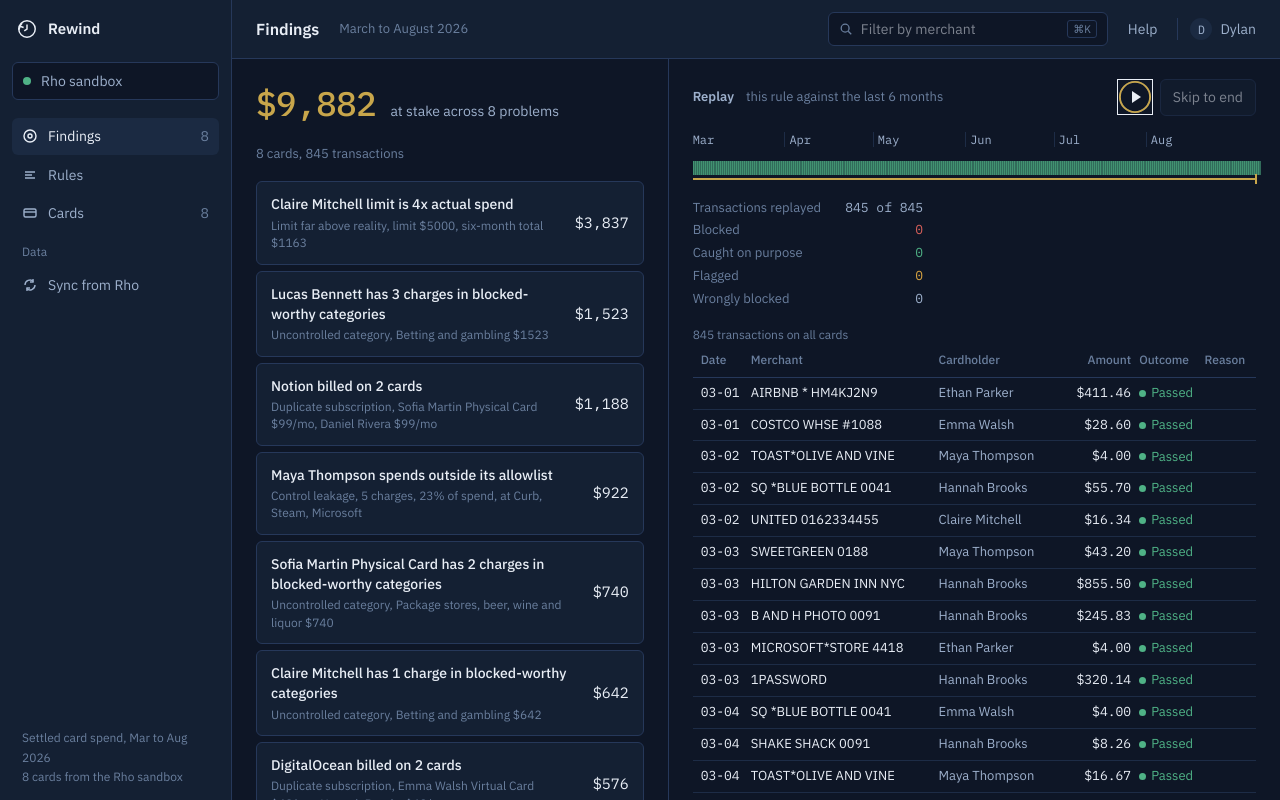
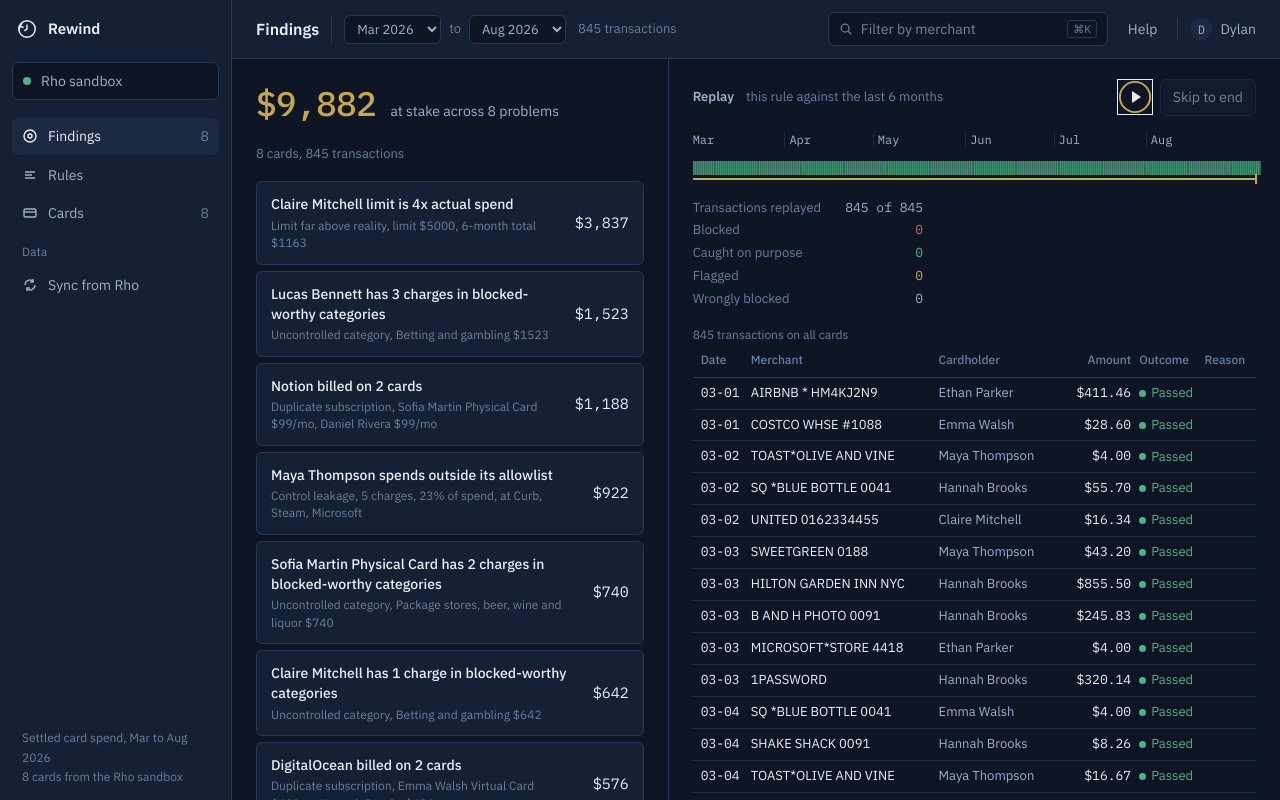
Before and after one commit to dynotics/Rewind, a Next.js app: page / in a window 1280 px wide. Built offline with nearby package versions, Linux system fonts and the light colour scheme.

Commit message:
date range filter

```diff
--- a/src/app/globals.css
+++ b/src/app/globals.css
@@ -240,9 +240,36 @@ select {
 }
 
 .top .range {
+  display: flex;
+  align-items: center;
+  gap: 8px;
+  padding-left: 12px;
+  border-left: 1px solid var(--line);
   color: var(--text-3);
   font-size: 13px;
-  margin-left: 8px;
+}
+
+.top .range select {
+  padding: 4px 8px;
+  border: 1px solid var(--line);
+  border-radius: 6px;
+  background: var(--canvas);
+  color: var(--text-2);
+  font-size: 13px;
+}
+
+.top .range select:hover {
+  border-color: var(--line-hover);
+}
+
+.top .range select:focus {
+  border-color: var(--brass);
+}
+
+.top .range .count {
+  padding-left: 4px;
+  font-variant-numeric: tabular-nums;
+  white-space: nowrap;
 }
 
 .top .search {
@@ -1411,6 +1438,10 @@ select {
     border-bottom: 1px solid var(--line);
   }
 
+  .top {
+    flex-wrap: wrap;
+  }
+
   .top .search {
     min-width: 0;
   }
--- a/src/app/page.tsx
+++ b/src/app/page.tsx
@@ -1,6 +1,6 @@
 "use client";
 
-import { useCallback, useMemo, useState } from "react";
+import { Suspense, useCallback, useMemo, useState } from "react";
 import merchantsData from "../../data/merchants.json";
 import { findings } from "../lib/findings";
 import { recommendedLimits } from "../lib/recommend";
@@ -10,7 +10,6 @@ import { CardsList } from "../components/CardsList";
 import { ChangePlan } from "../components/ChangePlan";
 import { FalsePositives } from "../components/FalsePositives";
 import { FindingsList } from "../components/FindingsList";
-import { rangeLabel } from "../components/format";
 import type { Option } from "../components/PolicyForm";
 import { ReplayPanel } from "../components/ReplayPanel";
 import { RulePanel } from "../components/RulePanel";
@@ -18,6 +17,7 @@ import { Sidebar, type View } from "../components/Sidebar";
 import { TopBar } from "../components/TopBar";
 import { TxnDrawer } from "../components/TxnDrawer";
 import { useDataset, type Dataset } from "../components/useDataset";
+import { txnsInRange, useMonthRange, type MonthRange } from "../components/useMonthRange";
 import { usePlayback } from "../components/usePlayback";
 import { neighbourException, scopeLabel, txnContext, useReplay } from "../components/useReplay";
 
@@ -55,7 +55,7 @@ function useInsights(data: Dataset) {
   return { found, recommendations };
 }
 
-export default function Home() {
+function Rewind() {
   const [view, setView] = useState<View>("findings");
   const [collapsed, setCollapsed] = useState(false);
   const [query, setQuery] = useState("");
@@ -74,9 +74,15 @@ export default function Home() {
     loadRule(NO_RULE);
     setOpenTxnId(null);
   });
-  const { found, recommendations } = useInsights(data);
+  const { months, range, setRange } = useMonthRange(data.txns);
+  const scoped = useMemo<Dataset>(() => ({ ...data, txns: txnsInRange(data.txns, range) }), [data, range]);
+  const pickRange = (next: MonthRange) => {
+    setRange(next);
+    playback.reset();
+  };
+  const { found, recommendations } = useInsights(scoped);
   const policy = rule.policy;
-  const replayed = useReplay({ data, merchants, policy, progress: playback.progress, filter, query });
+  const replayed = useReplay({ data: scoped, merchants, policy, progress: playback.progress, filter, query });
   const editPolicy = (next: Policy) => {
     setRule((current) => ({ ...current, policy: next }));
     playback.reset();
@@ -123,7 +129,15 @@ export default function Home() {
         onSync={toggleSource}
       />
       <div className="main">
-        <TopBar title={TITLES[view]} range={rangeLabel(replayed.months)} query={query} onQuery={setQuery} />
+        <TopBar
+          title={TITLES[view]}
+          months={months}
+          range={range}
+          onRange={pickRange}
+          txnCount={scoped.txns.length}
+          query={query}
+          onQuery={setQuery}
+        />
         <div className="body">
           <section className="col left">
             <div className="pad">
@@ -134,7 +148,7 @@ export default function Home() {
                     selectedId={rule.id}
                     onSelect={(finding) => loadRule({ policy: finding.suggested, origin: finding.suggested, id: finding.id })}
                     cardCount={data.cards.length}
-                    txnCount={data.txns.length}
+                    txnCount={scoped.txns.length}
                   />
                   {rulePanel}
                 </>
@@ -192,7 +206,7 @@ export default function Home() {
 
       {openIndex === null ? null : (
         <TxnDrawer
-          context={txnContext(openIndex, replayed, data, merchants, policy)}
+          context={txnContext(openIndex, replayed, scoped, merchants, policy)}
           policy={policy}
           onApply={editPolicy}
           onPrev={step(-1)}
@@ -203,3 +217,11 @@ export default function Home() {
     </div>
   );
 }
+
+export default function Home() {
+  return (
+    <Suspense>
+      <Rewind />
+    </Suspense>
+  );
+}
--- /dev/null
+++ b/src/components/RangeControl.tsx
@@ -0,0 +1,46 @@
+import { monthShort, plural } from "./format";
+import type { MonthRange } from "./useMonthRange";
+
+type Props = {
+  months: string[];
+  range: MonthRange;
+  onRange: (range: MonthRange) => void;
+  txnCount: number;
+};
+
+function monthLabel(key: string): string {
+  return `${monthShort(key)} ${key.slice(0, 4)}`;
+}
+
+function MonthSelect({ value, months, onPick, label }: { value: string; months: string[]; onPick: (month: string) => void; label: string }) {
+  return (
+    <select aria-label={label} value={value} onChange={(event) => onPick(event.target.value)}>
+      {months.map((month) => (
+        <option key={month} value={month}>
+          {monthLabel(month)}
+        </option>
+      ))}
+    </select>
+  );
+}
+
+export function RangeControl({ months, range, onRange, txnCount }: Props) {
+  return (
+    <div className="range">
+      <MonthSelect
+        label="Start month"
+        value={range.start}
+        months={months}
+        onPick={(month) => onRange({ start: month, end: month > range.end ? month : range.end })}
+      />
+      <span>to</span>
+      <MonthSelect
+        label="End month"
+        value={range.end}
+        months={months}
+        onPick={(month) => onRange({ start: month < range.start ? month : range.start, end: month })}
+      />
+      <span className="count">{plural(txnCount, "transaction")}</span>
+    </div>
+  );
+}
--- a/src/components/TopBar.tsx
+++ b/src/components/TopBar.tsx
@@ -1,13 +1,18 @@
 import { useEffect, useRef } from "react";
+import { RangeControl } from "./RangeControl";
+import type { MonthRange } from "./useMonthRange";
 
 type Props = {
   title: string;
-  range: string;
+  months: string[];
+  range: MonthRange | null;
+  onRange: (range: MonthRange) => void;
+  txnCount: number;
   query: string;
   onQuery: (query: string) => void;
 };
 
-export function TopBar({ title, range, query, onQuery }: Props) {
+export function TopBar({ title, months, range, onRange, txnCount, query, onQuery }: Props) {
   const input = useRef<HTMLInputElement>(null);
 
   useEffect(() => {
@@ -24,7 +29,11 @@ export function TopBar({ title, range, query, onQuery }: Props) {
   return (
     <header className="top">
       <h1>{title}</h1>
-      <span className="range">{range}</span>
+      {range === null ? (
+        <span className="range">No history</span>
+      ) : (
+        <RangeControl months={months} range={range} onRange={onRange} txnCount={txnCount} />
+      )}
       <label className="search">
         <svg width="14" height="14" viewBox="0 0 16 16" fill="none" stroke="currentColor" strokeWidth="1.5" aria-hidden="true">
           <circle cx="7" cy="7" r="4.5" />
--- /dev/null
+++ b/src/components/useMonthRange.ts
@@ -0,0 +1,57 @@
+import { useEffect, useMemo, useState } from "react";
+import { useSearchParams } from "next/navigation";
+import { monthKeyET } from "../lib/engine";
+import type { Txn } from "../lib/types";
+import { monthWindow } from "./analysis";
+
+const PARAM = "range";
+const SEPARATOR = "..";
+
+export type MonthRange = { start: string; end: string };
+
+export function parseRange(value: string | null): MonthRange | null {
+  if (value === null) return null;
+  const [start, end] = value.split(SEPARATOR);
+  if (start === undefined || end === undefined) return null;
+  return { start, end };
+}
+
+/** Snaps a wanted range onto months the dataset actually has, so it can never reach past the data. */
+export function clampRange(wanted: MonthRange | null, months: string[]): MonthRange | null {
+  if (months.length === 0) return null;
+  const full = { start: months[0], end: months[months.length - 1] };
+  if (wanted === null) return full;
+  const [low, high] = wanted.start <= wanted.end ? [wanted.start, wanted.end] : [wanted.end, wanted.start];
+  const inside = months.filter((month) => month >= low && month <= high);
+  if (inside.length === 0) return full;
+  return { start: inside[0], end: inside[inside.length - 1] };
+}
+
+function isFull(range: MonthRange, months: string[]): boolean {
+  return range.start === months[0] && range.end === months[months.length - 1];
+}
+
+export function txnsInRange(txns: Txn[], range: MonthRange | null): Txn[] {
+  if (range === null) return txns;
+  return txns.filter((txn) => {
+    const month = monthKeyET(txn.postedAt);
+    return month >= range.start && month <= range.end;
+  });
+}
+
+export function useMonthRange(txns: Txn[]) {
+  const params = useSearchParams();
+  const [wanted, setRange] = useState<MonthRange | null>(() => parseRange(params.get(PARAM)));
+  const months = useMemo(() => monthWindow(txns), [txns]);
+  const range = useMemo(() => clampRange(wanted, months), [wanted, months]);
+
+  useEffect(() => {
+    if (range === null) return;
+    const url = new URL(window.location.href);
+    if (isFull(range, months)) url.searchParams.delete(PARAM);
+    else url.searchParams.set(PARAM, `${range.start}${SEPARATOR}${range.end}`);
+    if (url.href !== window.location.href) window.history.replaceState(null, "", url);
+  }, [range, months]);
+
+  return { months, range, setRange };
+}
--- a/src/lib/findings.ts
+++ b/src/lib/findings.ts
@@ -261,7 +261,7 @@ function fixedLimitTooHigh(
     id: `limit_too_high:${card.id}`,
     kind: "limit_too_high",
     title: `${card.name} limit is ${ratio}x actual spend`,
-    detail: `limit $${dollars(card.limitCents)}, six-month total $${dollars(total)}`,
+    detail: `limit $${dollars(card.limitCents)}, ${totals.length}-month total $${dollars(total)}`,
     cardId: card.id,
     evidenceTxnIds: cardTxns.map((txn) => txn.id),
     impactCents: card.limitCents - total,
```
Also changed, not shown: 1 other file (tests, documents, lock files or other folders).
